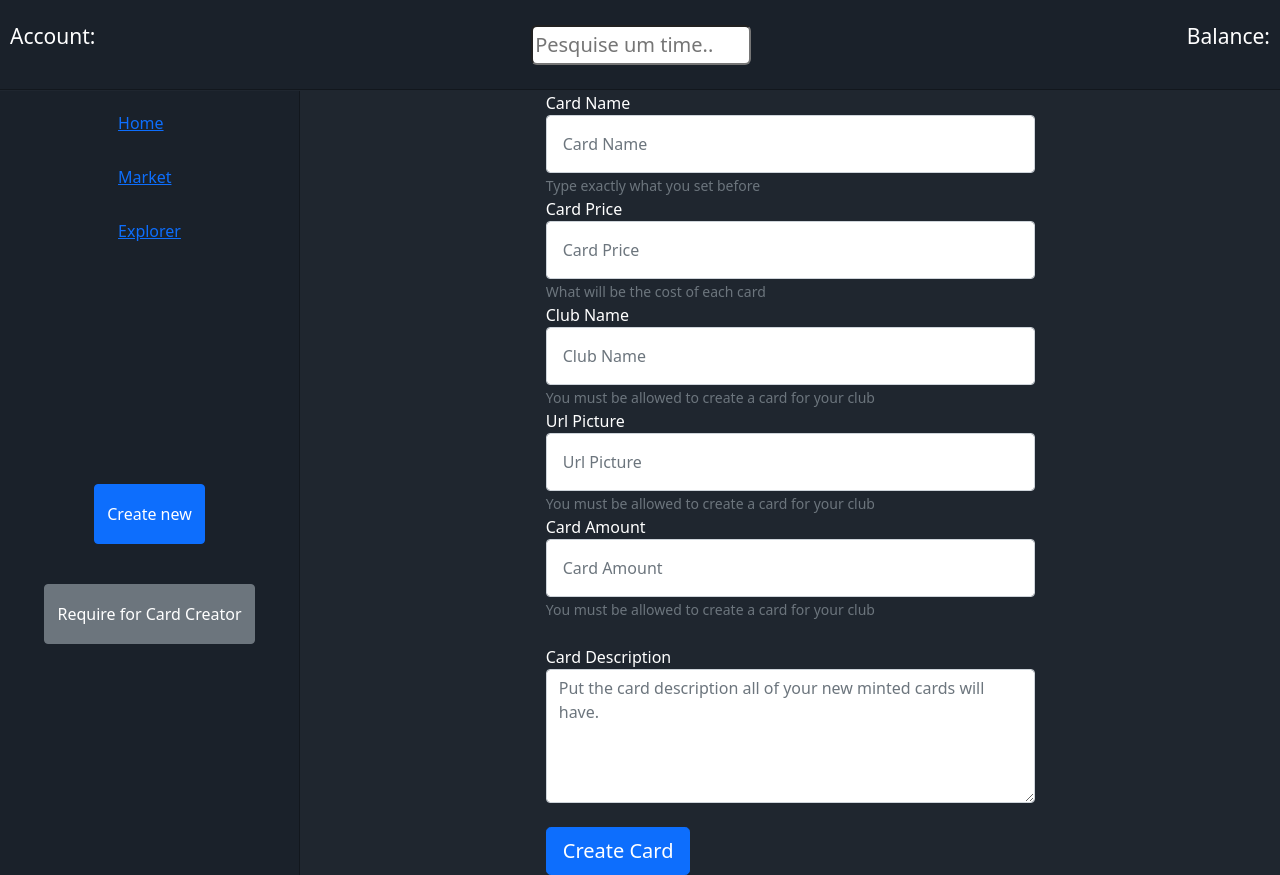
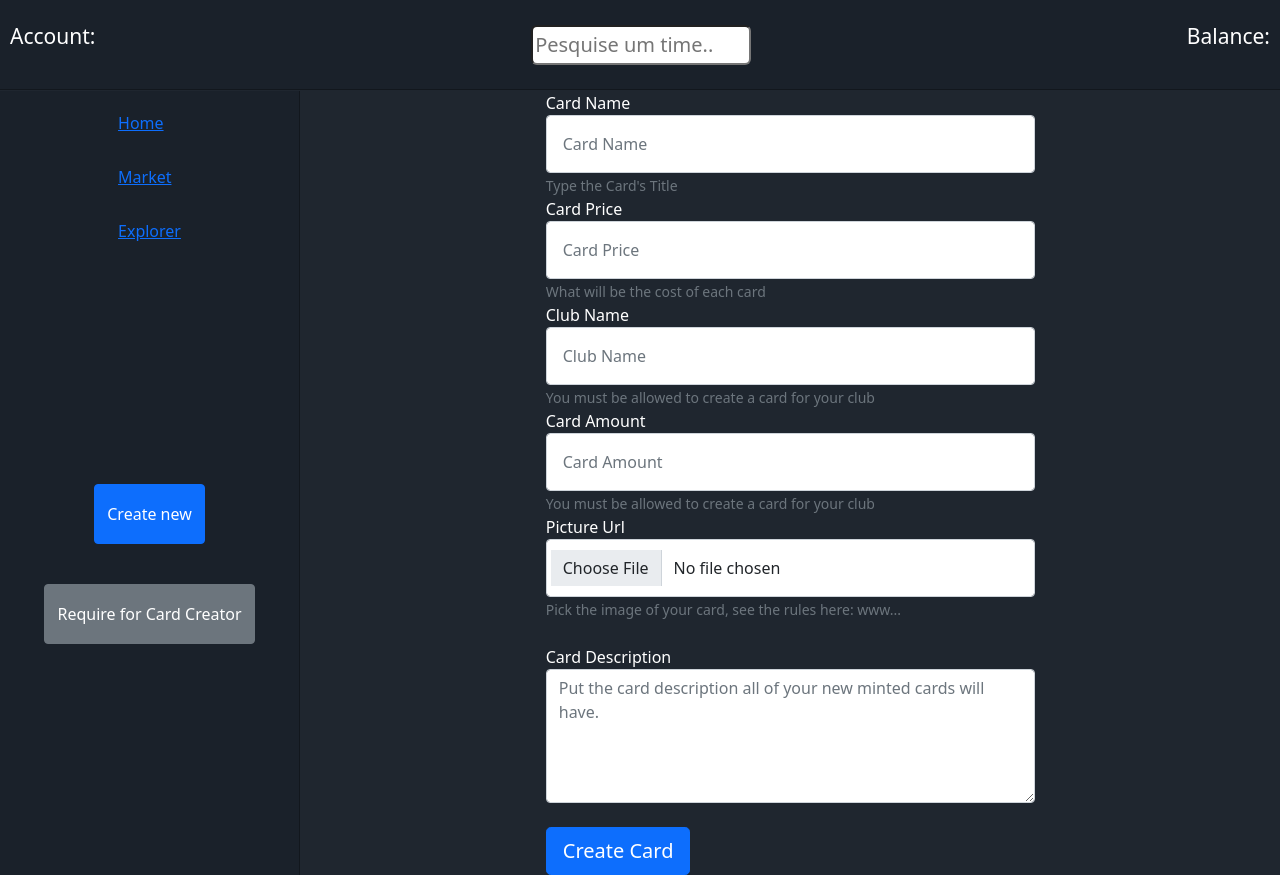
Before and after one commit to 0x-tsar/cards-nft, a Next.js app: page /create in a window 1280 px wide. Built offline with nearby package versions, Linux system fonts and the light colour scheme.

Commit message:
checkpoint

```diff
--- a/src/pages/create.jsx
+++ b/src/pages/create.jsx
@@ -42,15 +42,60 @@ const Create = () => {
   const handleSubmit = async (e) => {
     e.preventDefault();
 
+    //check if all fields all fullfiled
+
+    console.log(newCard);
+
+    if (
+      newCard.amount === "" &&
+      newCard.cardName === "" &&
+      newCard.cardPrice === "" &&
+      newCard.club === "" &&
+      newCard.urlPicture === "" &&
+      newCard.description === ""
+    ) {
+      console.log("ERROR! ALL FIELD MUST BE FULLFILED");
+      return;
+    }
+
     const cards = await myInfos.cards;
     const account = await myInfos.account;
     const price = myInfos.web3.utils.toWei("0.011");
     //call contract Mintcard here..
     //first deploy new contract, then gives permission for some account to mint
+
+    // console.log(
+    //   newCard.amount,
+    //   newCard.cardName,
+    //   newCard.cardPrice,
+    //   newCard.club,
+    //   newCard.urlPicture,
+    //   newCard.description
+    // );
+
+    // string memory _title,
+    // uint256 _price,
+    // string memory _description,
+    // string memory _club,
+    // string memory _urlPicture,
+    // uint256 _totalAmount
+
+    // const isCreator = await cards.methods.isCreator(account).call();
+    // console.log(`${account} isCreator?: ${isCreator}`);
+
+    console.log(
+      newCard.cardName,
+      parseInt(newCard.cardPrice),
+      newCard.club,
+      newCard.urlPicture,
+      parseInt(newCard.amount),
+      newCard.description
+    );
+
     await cards.methods
       .mintCards(
-        newCard.name,
-        newCard.price,
+        newCard.cardName,
+        newCard.cardPrice,
         newCard.club,
         newCard.urlPicture,
         newCard.amount,
@@ -58,43 +103,49 @@ const Create = () => {
       )
       .send({ from: account });
 
-    // setState({ ...state, price: e.target.value });
-    // <input type="file" onChange={setStorage} />
-    // const setStorage = async (e) => {
-    //   const data = e.target.files[0];
+    // const tx = await info.bookContract.methods
+    //   .createNewBook(state.title, state.price, state.url)
+    //   .send({ from: info.currentAddress });
+    // console.log(tx);
+    // setData((data) => [...data, ""]);
 
-    //   try {
-    //     const uploadedFile = await fleekStorage.upload({
-    //       apiKey: "+Gxl/Kv/k+cdc1W4dTyP4Q==",
-    //       apiSecret: "+ldkPR3rw+7jp6j74Koi5/8JHHPD2zwx40uxekH1hEw=",
-    //       key: data.name,
-    //       data: data,
-    //     });
-
-    //     // const tx = await info.bookContract.methods
-    //     //   .createNewBook("book 2", value, bookUrl)
-    //     //   .send({ from: info.currentAddress });
-    //     // console.log(tx);
-
-    //     console.log(`picture was uploaded to IPFS`);
-    //     console.log(uploadedFile);
-    //     setState({ ...state, url: uploadedFile.hash });
-    //     //first try with IPFS later with Fleek
-    //     // setState({ ...state, url: `https://ipfs.io/ipfs/${uploadedFile.hash}`});
-
-    //     // setVideo(`https://ipfs.io/ipfs/${uploadedFile.hash}`);
-
-    //     // const url = `https://ipfs.infura.io/ipfs/${added.path}`;
-    //     // updateFileUrl(url);
-    //     // console.log(`url ipfs: ${url}`);
-    //   } catch (error) {
-    //     console.log("Error uploading file: ", error);
-    //   }
-    // };
-
-    console.log(e);
+    // console.log(e);
   };
 
+  // <input type="file" onChange={setStorage} />
+  const setStorage = async (e) => {
+    const data = e.target.files[0];
+
+    try {
+      // const uploadedFile = await fleekStorage.upload({
+      //   apiKey: "+Gxl/Kv/k+cdc1W4dTyP4Q==",
+      //   apiSecret: "+ldkPR3rw+7jp6j74Koi5/8JHHPD2zwx40uxekH1hEw=",
+      //   key: data.name,
+      //   data: data,
+      // });
+
+      const uploadedFile = { hash: "HASH_EXAMLE" };
+
+      // const tx = await info.bookContract.methods
+      //   .createNewBook("book 2", value, bookUrl)
+      //   .send({ from: info.currentAddress });
+      // console.log(tx);
+
+      console.log(`picture was uploaded to IPFS`);
+      console.log(uploadedFile);
+      // setState({ ...state, url: uploadedFile.hash });
+      //first try with IPFS later with Fleek
+      // setState({ ...state, url: `https://ipfs.io/ipfs/${uploadedFile.hash}`});
+
+      // setVideo(`https://ipfs.io/ipfs/${uploadedFile.hash}`);
+      setNewCard({
+        ...newCard,
+        urlPicture: `https://ipfs.io/ipfs/${uploadedFile.hash}`,
+      });
+    } catch (error) {
+      console.log("Error uploading file: ", error);
+    }
+  };
   return (
     <Container>
       {/* CARD NAME */}
@@ -106,11 +157,12 @@ const Create = () => {
             value={newCard.name}
             onChange={(e) => {
               console.log(e.currentTarget.value);
-              setNewCard({
-                ...(newCard) => {
-                  newCard, e.currentTarget.value;
-                },
-              });
+              // setNewCard({
+              //   ...(newCard) => {
+              //     newCard, e.currentTarget.value;
+              //   },
+              // });
+              setNewCard({ ...newCard, cardName: e.target.value });
             }}
             type="text"
             className="form-control p-3"
@@ -119,7 +171,7 @@ const Create = () => {
             placeholder="Card Name"
           />
           <small id="cardName" className="form-text text-muted">
-            Type exactly what you set before
+            Type the Card's Title
           </small>
         </div>
         {/* CARD PRICE */}
@@ -130,11 +182,12 @@ const Create = () => {
             value={newCard.price}
             onChange={(e) => {
               console.log(e.currentTarget.value);
-              setNewCard({
-                ...(newCard) => {
-                  newCard, e.currentTarget.value;
-                },
-              });
+              // setNewCard({
+              //   ...(newCard) => {
+              //     newCard, e.currentTarget.value;
+              //   },
+              // });
+              setNewCard({ ...newCard, cardPrice: e.target.value });
             }}
             type="text"
             className="form-control p-3"
@@ -155,42 +208,19 @@ const Create = () => {
             value={newCard.clubName}
             onChange={(e) => {
               console.log(e.currentTarget.value);
-              setNewCard({
-                ...(newCard) => {
-                  newCard, e.currentTarget.value;
-                },
-              });
+              // setNewCard({
+              //   ...(newCard) => {
+              //     newCard, e.currentTarget.value;
+              //   },
+              // });
+
+              setNewCard({ ...newCard, club: e.target.value });
             }}
             type="text"
             className="form-control p-3"
             id="clubName"
             aria-describedby="clubName"
             placeholder="Club Name"
-          />
-          <small id="clubDescription" className="form-text text-muted">
-            You must be allowed to create a card for your club
-          </small>
-        </div>
-
-        {/* URL PICTURE */}
-        {/* URL PICTURE */}
-        <div className="form-group">
-          <label htmlFor="urlPicture">Url Picture</label>
-          <input
-            value={newCard.urlPicture}
-            onChange={(e) => {
-              console.log(e.currentTarget.value);
-              setNewCard({
-                ...(newCard) => {
-                  newCard, e.currentTarget.value;
-                },
-              });
-            }}
-            type="text"
-            className="form-control p-3"
-            id="urlPicture"
-            aria-describedby="urlPicture"
-            placeholder="Url Picture"
           />
           <small id="clubDescription" className="form-text text-muted">
             You must be allowed to create a card for your club
@@ -205,11 +235,8 @@ const Create = () => {
             value={newCard.cardAmount}
             onChange={(e) => {
               console.log(e.currentTarget.value);
-              setNewCard({
-                ...(newCard) => {
-                  newCard, e.currentTarget.value;
-                },
-              });
+
+              setNewCard({ ...newCard, amount: e.target.value });
             }}
             type="text"
             className="form-control p-3"
@@ -222,15 +249,24 @@ const Create = () => {
           </small>
         </div>
 
-        {/* <div className="form-group">
-          <label htmlFor="exampleInputPassword1">Card Description</label>
+        {/* CARD INPUT */}
+        {/* CARD INPUT */}
+        <div className="form-group">
+          <label htmlFor="pictureUrl">Picture Url</label>
           <input
-            type="text-area"
+            type="file"
+            onChange={setStorage}
+            value={newCard.pictureUrl}
             className="form-control p-3"
-            id="cardDescription"
-            placeholder="Card Description"
+            id="pictureUrl"
+            aria-describedby="pictureUrl"
+            // placeholder="Card Input"
           />
-        </div> */}
+          <small id="pictureUrl" className="form-text text-muted">
+            Pick the image of your card, see the rules here: www...
+          </small>
+        </div>
+
         <br />
         <div className="form-group">
           <label htmlFor="cardDescription">Card Description</label>
@@ -239,6 +275,9 @@ const Create = () => {
             id="cardDescription"
             rows="5"
             placeholder="Put the card description all of your new minted cards will have."
+            onChange={(e) => {
+              setNewCard({ ...newCard, description: e.target.value });
+            }}
           ></textarea>
         </div>
         {/* <div className="form-check">
```
Also changed, not shown: src/contracts/Cards.json, src/contracts/Migrations.json.
